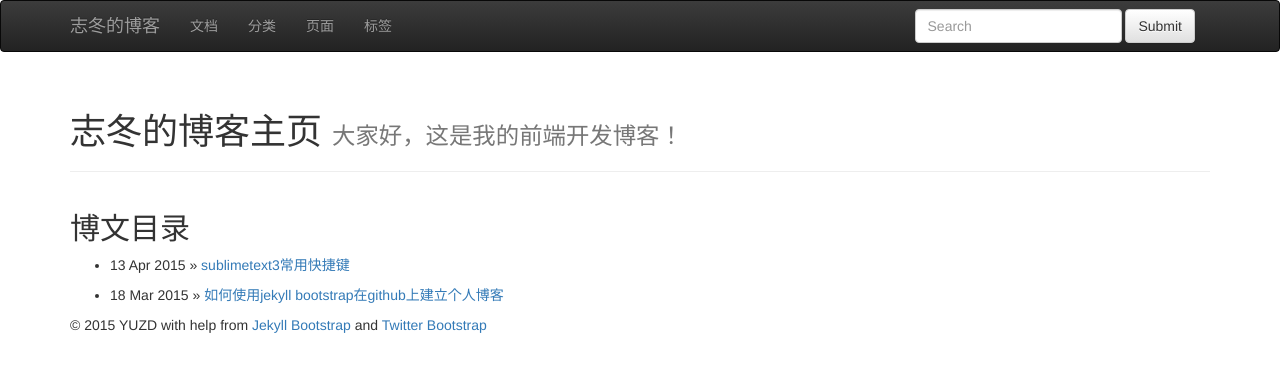
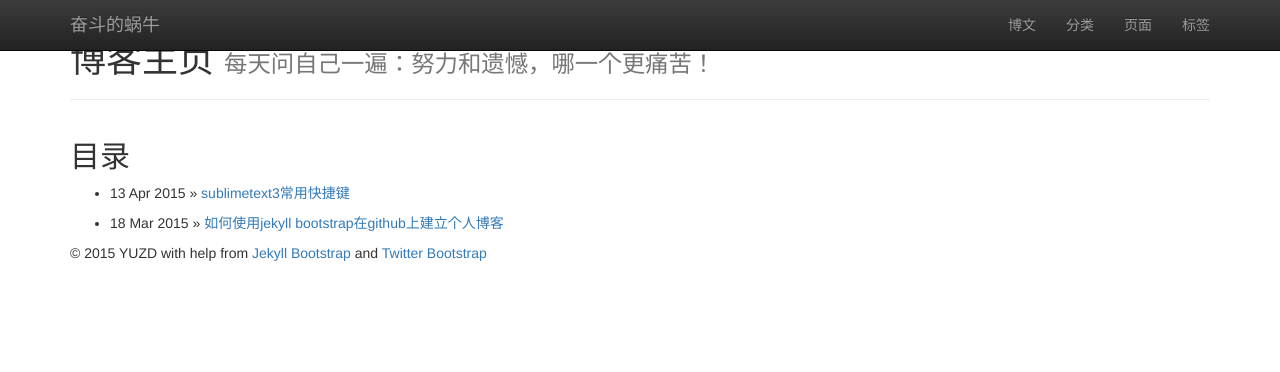
Before and after one commit to web-yuzd/web-yuzd.github.io, a Jekyll site: the page built from index.md, in a window 1280 px wide. Shown: the top 372 px of the page. Built offline with Jekyll 4.4.1, drawn with Linux system fonts in a browser that asks for light colours; nearby versions of some CDN libraries; library files that are not in the unit come from our copies.

Commit message:
change files

```diff
--- a/_config.yml
+++ b/_config.yml
@@ -8,7 +8,7 @@ highlighter: pygments
 # Themes are encouraged to use these universal variables
 # so be sure to set them if your theme uses them.
 #
-title : 志冬的博客
+title : 奋斗的蜗牛
 tagline: Site Tagline
 author :
   name : YUZD
--- a/_includes/themes/bootstrap-3/default.html
+++ b/_includes/themes/bootstrap-3/default.html
@@ -45,7 +45,7 @@
   <body>
     <div id="wrap">
 
-      <nav class="navbar navbar-inverse" role="navigation">
+      <nav class="navbar navbar-inverse navbar-fixed-top" role="navigation">
         <!-- Brand and toggle get grouped for better mobile display -->
         <div class="container">
           <div class="navbar-header">
@@ -60,21 +60,15 @@
 
           <!-- Collect the nav links, forms, and other content for toggling -->
           <div class="collapse navbar-collapse" id="jb-navbar-collapse">
-            <ul class="nav navbar-nav">
+            <ul class="nav navbar-nav navbar-right">
               {% assign pages_list = site.pages %}
               {% assign group = 'navigation' %}
               {% include JB/pages_list %}
             </ul>
-            <form class="navbar-form navbar-right" role="search">
-              <div class="form-group">
-                <input type="text" class="form-control" placeholder="Search">
-              </div>
-              <button type="submit" class="btn btn-default">Submit</button>
-            </form>
           </div><!-- /.navbar-collapse -->
         </div>
       </nav>
-      <div class="container">
+      <div class="container blog-main-content">
         {{ content }}
       </div>
 
--- a/_includes/themes/bootstrap-3/post.html
+++ b/_includes/themes/bootstrap-3/post.html
@@ -34,7 +34,7 @@
     {% else %}
       <li class="prev disabled"><a>&larr; 上一篇</a></li>
     {% endif %}
-      <li><a href="{{ BASE_PATH }}{{ site.JB.archive_path }}">文档</a></li>
+      <li><a href="{{ BASE_PATH }}{{ site.JB.archive_path }}">博文</a></li>
     {% if page.next %}
       <li class="next"><a href="{{ BASE_PATH }}{{ page.next.url }}" title="{{ page.next.title }}">下一篇 &raquo;</a></li>
     {% else %}
--- a/archive.html
+++ b/archive.html
@@ -1,6 +1,6 @@
 ---
 layout: page
-title : 文档
+title : 博文
 header : Post Archive
 group: navigation
 ---
--- a/index.md
+++ b/index.md
@@ -1,13 +1,13 @@
 ---
 layout: page
-title: 志冬的博客主页
-tagline: 大家好，这是我的前端开发博客！
+title: 博客主页
+tagline: 每天问自己一遍：努力和遗憾，哪一个更痛苦！
 ---
 {% include JB/setup %}
 
 
 
-## 博文目录
+## 目录
 
 
 
```
Also changed, not shown: assets/themes/bootstrap-3/css/style.css (+16 -3 lines), 1 other file.
